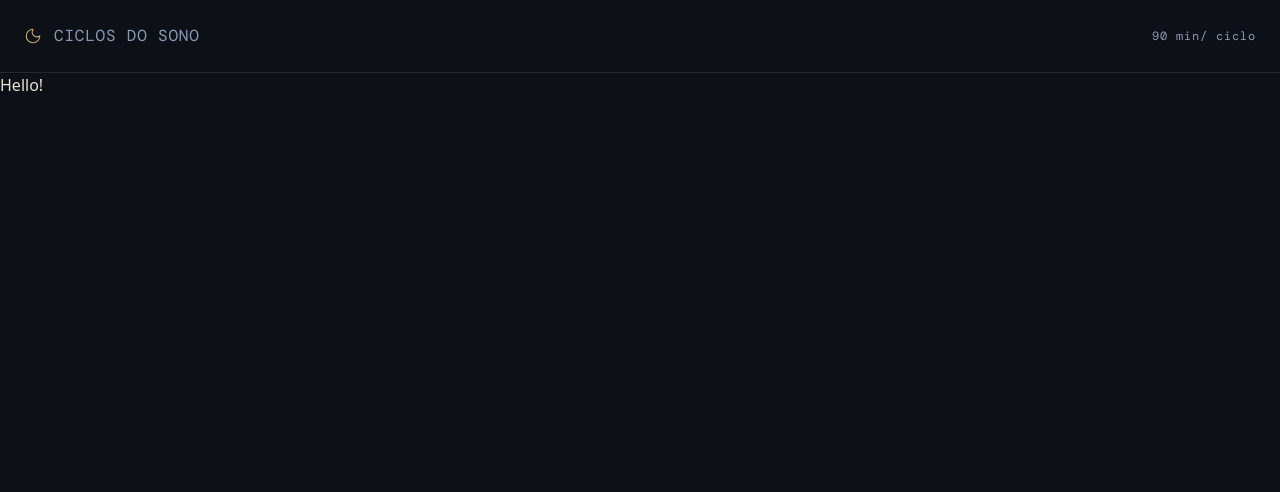
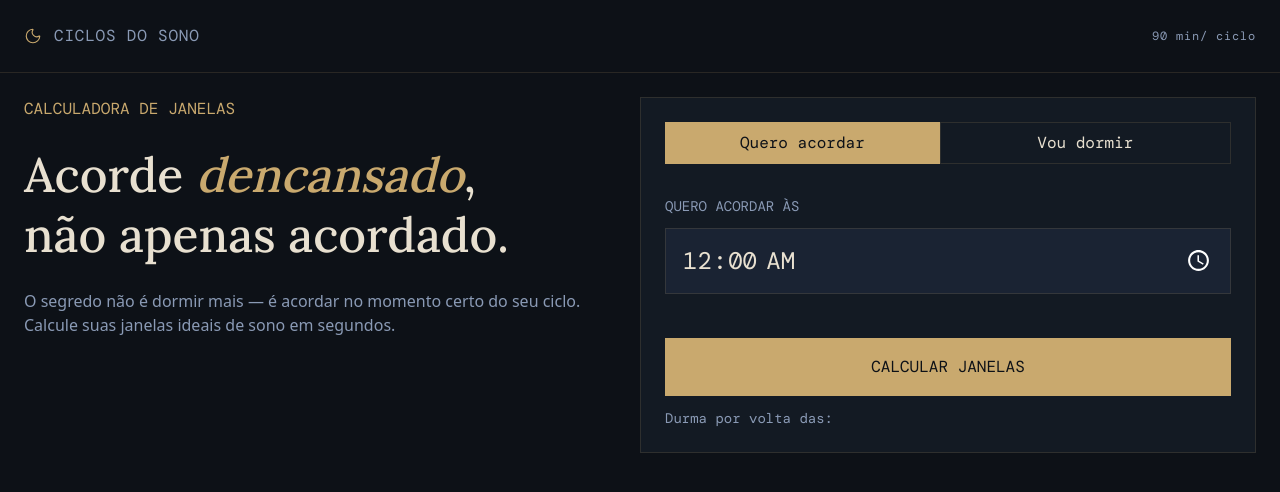
Before and after one commit to marialluiza/sleep-calculator, a Next.js app: page / in a window 1280 px wide. Shown: the top 492 px of the page. Built offline with nearby package versions, Linux system fonts and the light colour scheme; a web font is replaced by a local one.

Commit message:
feat: implementa cálculos dos ciclos de sono

```diff
--- a/src/app/page.tsx
+++ b/src/app/page.tsx
@@ -1,5 +1,5 @@
-import SleepCalculator from "@/src/features/sleep-calculator";
+import HomeComponent from "@/components/sections/home";
 
 export default function Home() {
-  return <SleepCalculator />;
+  return <HomeComponent />;
 }
--- a/src/components/layout/Header.tsx
+++ b/src/components/layout/Header.tsx
@@ -6,7 +6,7 @@ const HeaderComponent = () => {
       <div className="w-full flex p-6 tracking-wider text-muted-foreground">
         <div className="w-full flex gap-3 items-center">
           <Moon size={18} className="text-primary" strokeWidth={1.5} />
-          <h1>CICLOS DO SONO</h1>
+          <span>CICLOS DO SONO</span>
         </div>
 
         <div className="w-full flex justify-end items-center text-xs">
--- /dev/null
+++ b/src/components/sections/home/index.tsx
@@ -0,0 +1,17 @@
+import SleepCalculator from "@/features/sleep-calculator";
+import IntroTitle from "./IntroTitle";
+
+const HomeComponent = () => {
+  return (
+    <main className="p-6 w-full flex">
+      <section className="w-1/2">
+        <IntroTitle />
+      </section>
+      <section className="w-1/2">
+        <SleepCalculator />
+      </section>
+    </main>
+  );
+};
+
+export default HomeComponent;
--- /dev/null
+++ b/src/components/ui/Button.tsx
@@ -0,0 +1,21 @@
+import { ButtonHTMLAttributes } from "react";
+
+type ButtonProps = ButtonHTMLAttributes<HTMLButtonElement> & {
+  text: string;
+  isSelected?: boolean;
+};
+
+const Button = ({ text, isSelected, className, ...props }: ButtonProps) => {
+  return (
+    <button
+      className={`w-full border-[1.5px] border-border cursor-pointer
+      ${isSelected ? "bg-primary text-primary-foreground" : "hover:font-bold"}
+      ${className ?? ""}`}
+      {...props}
+    >
+      {text}
+    </button>
+  );
+};
+
+export default Button;
--- /dev/null
+++ b/src/features/sleep-calculator/constants.ts
@@ -0,0 +1,9 @@
+export const MINUTES_PER_HOUR = 60;
+export const HOURS_PER_DAY = 24;
+export const MINUTES_PER_DAY = HOURS_PER_DAY * MINUTES_PER_HOUR;
+
+export const SLEEP_CYCLE_MINUTES = 90;
+
+export const FOUR_SLEEP_CYCLES = 4 * SLEEP_CYCLE_MINUTES;
+export const FIVE_SLEEP_CYCLES = 5 * SLEEP_CYCLE_MINUTES;
+export const SIX_SLEEP_CYCLES = 6 * SLEEP_CYCLE_MINUTES;
--- /dev/null
+++ b/src/features/sleep-calculator/hooks/useSleepCalculatorController.ts
@@ -0,0 +1,51 @@
+import { useState } from "react";
+import { calculateWantsToWakeUp } from "../utils/calculateWantsToWakeUp";
+import { calculateWantsToSleepHours } from "../utils/calculateWantsToSleep";
+
+type ModeType = "wakeUp" | "sleep";
+
+export const useSleepCalculatorController = () => {
+  const [time, setTime] = useState<string>("00:00");
+  const [mode, setMode] = useState<ModeType>("wakeUp");
+  const [results, setResults] = useState<string[]>([]);
+
+  const text = mode === "wakeUp" ? "QUERO ACORDAR ÀS" : "VOU DORMIR ÀS";
+  const resultTitle =
+    mode === "wakeUp" ? "Durma por volta das:" : "Acorde por volta das:";
+
+  const handleModeChange = (buttonMode: ModeType) => {
+    if (buttonMode === "sleep") {
+      setTime("00:00");
+      setMode("sleep");
+    } else {
+      setTime("06:00");
+      setMode("wakeUp");
+    }
+    setResults([]);
+  };
+
+  const handleTimeChange = (e: React.ChangeEvent<HTMLInputElement>) => {
+    setTime(e.target.value);
+  };
+
+  const calculateResults = () => {
+    if (mode === "wakeUp") {
+      const wakeUpAt = calculateWantsToWakeUp(time);
+      setResults(wakeUpAt);
+    } else {
+      const sleetAt = calculateWantsToSleepHours(time);
+      setResults(sleetAt);
+    }
+  };
+
+  return {
+    mode,
+    handleModeChange,
+    text,
+    time,
+    handleTimeChange,
+    calculateResults,
+    resultTitle,
+    results,
+  };
+};
--- a/src/features/sleep-calculator/index.tsx
+++ b/src/features/sleep-calculator/index.tsx
@@ -1,8 +1,59 @@
+"use client";
+
+import Button from "@/components/ui/Button";
+import { useSleepCalculatorController } from "./hooks/useSleepCalculatorController";
+
 const SleepCalculator = () => {
+  const {
+    mode,
+    handleModeChange,
+    text,
+    time,
+    handleTimeChange,
+    calculateResults,
+    resultTitle,
+    results,
+  } = useSleepCalculatorController();
+
   return (
-    <div>
-      <h1>Hello!</h1>
-    </div>
+    <main className="w-full flex flex-col p-6 gap-8 bg-card border-[1.5px] border-border font-mono">
+      <div className="w-full flex">
+        <Button
+          text="Quero acordar"
+          isSelected={mode === "wakeUp"}
+          className="py-2"
+          onClick={() => handleModeChange("wakeUp")}
+        />
+        <Button
+          text="Vou dormir"
+          isSelected={mode === "sleep"}
+          className="px-4 py-2"
+          onClick={() => handleModeChange("sleep")}
+        />
+      </div>
+
+      <div className="w-full flex flex-col gap-3">
+        <p className="text-muted-foreground text-sm">{text}</p>
+        <input
+          type="time"
+          value={time}
+          onChange={handleTimeChange}
+          className="bg-input-background px-4 py-4 text-2xl border-[1.5px] border-border focus:outline-none focus:border-primary transition-colors"
+          style={{ colorScheme: "dark" }}
+        />
+
+        <Button
+          text="CALCULAR JANELAS"
+          className="py-4 mt-8 bg-primary text-primary-foreground hover:brightness-95"
+          onClick={() => calculateResults()}
+        />
+
+        <p className="text-muted-foreground text-sm">{resultTitle}</p>
+        {results.map((item) => (
+          <div key={item}>{item}</div>
+        ))}
+      </div>
+    </main>
   );
 };
 
--- /dev/null
+++ b/src/features/sleep-calculator/utils/calculateWantsToSleep.ts
@@ -0,0 +1,20 @@
+import {
+  FIVE_SLEEP_CYCLES,
+  FOUR_SLEEP_CYCLES,
+  SIX_SLEEP_CYCLES,
+} from "../constants";
+import { minutesToTime } from "./minutesToTime";
+import { timeToMinutes } from "./timeToMinutes";
+
+export const calculateWantsToSleepHours = (time: string): string[] => {
+  const minutes = timeToMinutes(time);
+
+  const minimumCycles = minutes + FOUR_SLEEP_CYCLES;
+  const goodCycles = minutes + FIVE_SLEEP_CYCLES;
+  const idealCycles = minutes + SIX_SLEEP_CYCLES;
+
+  const cycles = [minimumCycles, goodCycles, idealCycles];
+  const convertedCycles = cycles.map((item) => minutesToTime(item));
+
+  return convertedCycles;
+};
--- /dev/null
+++ b/src/features/sleep-calculator/utils/calculateWantsToWakeUp.ts
@@ -0,0 +1,20 @@
+import {
+  FIVE_SLEEP_CYCLES,
+  FOUR_SLEEP_CYCLES,
+  SIX_SLEEP_CYCLES,
+} from "../constants";
+import { minutesToTime } from "./minutesToTime";
+import { timeToMinutes } from "./timeToMinutes";
+
+export const calculateWantsToWakeUp = (time: string): string[] => {
+  const minutes = timeToMinutes(time);
+
+  const minimumCycles = minutes - FOUR_SLEEP_CYCLES;
+  const goodCycles = minutes - FIVE_SLEEP_CYCLES;
+  const idealCycles = minutes - SIX_SLEEP_CYCLES;
+
+  const cycles = [minimumCycles, goodCycles, idealCycles];
+  const convertedCycles = cycles.map((item) => minutesToTime(item));
+
+  return convertedCycles;
+};
--- /dev/null
+++ b/src/features/sleep-calculator/utils/minutesToTime.ts
@@ -0,0 +1,19 @@
+import { MINUTES_PER_DAY, MINUTES_PER_HOUR } from "../constants";
+
+export const minutesToTime = (timeInMinutes: number): string => {
+  let normalizedMinutes = timeInMinutes % MINUTES_PER_DAY;
+
+  if (normalizedMinutes < 0) {
+    normalizedMinutes += MINUTES_PER_DAY;
+  }
+
+  const hours = Math.floor(normalizedMinutes / MINUTES_PER_HOUR);
+  const minutes = normalizedMinutes % MINUTES_PER_HOUR;
+
+  const hoursToString = hours.toString().padStart(2, "0");
+  const minutesToString = minutes.toString().padStart(2, "0");
+
+  const time = `${hoursToString}:${minutesToString}`;
+
+  return time;
+};
--- /dev/null
+++ b/src/features/sleep-calculator/utils/timeToMinutes.ts
@@ -0,0 +1,10 @@
+export const timeToMinutes = (time: string): number => {
+  const [hours, minutes] = time.split(":");
+
+  const convertedHours = Number(hours);
+  const convertedMinutes = Number(minutes);
+
+  const convertedTime = convertedHours * 60 + convertedMinutes;
+
+  return convertedTime;
+};
```
